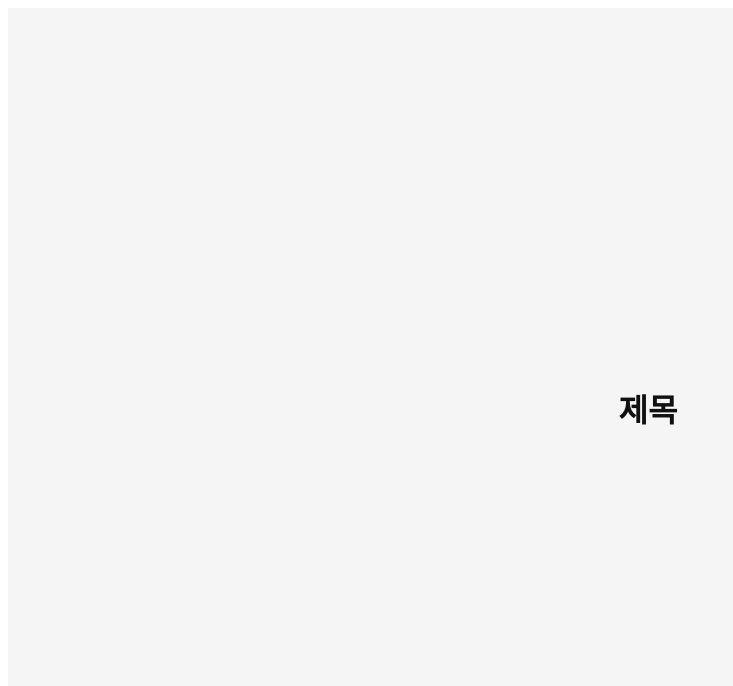
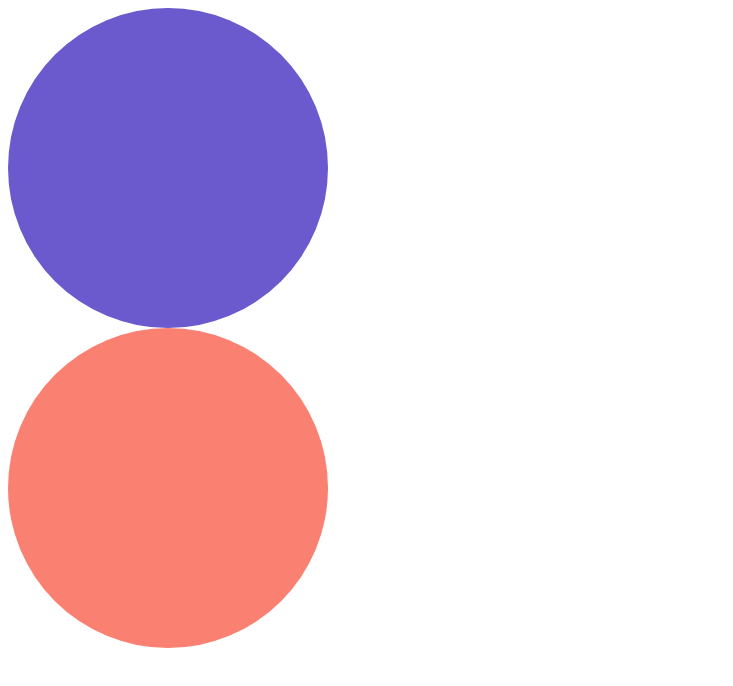
Before and after one commit to gahyeon-park/react-masterclass-typescript, a React (Create React App) app: page / in a window 1280 px wide. Shown: the top 686 px of the page, without its empty margins (0-733 px from the left). Built offline with nearby package versions, Linux system fonts and the light colour scheme.

Commit message:
#3.1 DefinitelyTyped

```diff
--- a/src/App.tsx
+++ b/src/App.tsx
@@ -1,23 +1,12 @@
-import styled from 'styled-components';
+import Circle from './Circle';
 
-const Title = styled.h1`
-  color: ${props => props.theme.textColor};
-`
-
-const Wrapper = styled.div`
-  display: flex;
-  width: 100vw;
-  height: 100vh;
-  justify-content: center;
-  align-items: center;
-  background-color: ${props => props.theme.backgroundColor};
-`;
 
 function App() {
   return (
-    <Wrapper>
-      <Title>제목</Title>
-    </Wrapper>
+    <div>
+      <Circle bgColor="slateblue" />
+      <Circle bgColor="salmon" />
+    </div>
   )
 }
 
--- /dev/null
+++ b/src/Circle.tsx
@@ -0,0 +1,36 @@
+import styled from 'styled-components';
+
+interface ContainerProps {
+  bgColor: string;
+}
+
+// styled component에 props type 전달
+const Container = styled.div<ContainerProps>`
+  width: 20rem;
+  height: 20rem;
+  border-radius: 10rem;
+  background-color: ${props => props.bgColor};
+`;
+
+interface CircleProps {
+  bgColor: string;
+}
+
+// 일반 component에 props type 전달
+function Circle({ bgColor } : CircleProps) {
+  return (
+    <Container bgColor={bgColor} />
+  )
+}
+
+export default Circle;
+
+// interface PlayerShape {
+//   name: string;
+//   age: number;
+// }
+
+// const sayHello = (playerObj : PlayerShape) => `Hello ${playerObj.name} you are ${playerObj.age} years old.`;
+
+// sayHello({ name: 'gh', age: 36 });
+// sayHello({ name: 'hi', age: 12, hello: 1})
--- a/src/index.tsx
+++ b/src/index.tsx
@@ -1,17 +1,7 @@
 import React from 'react';
 import ReactDOM from 'react-dom/client';
-import { ThemeProvider } from 'styled-components';
 import App from './App';
 
-// const darkTheme = {
-//   textColor: "whitesmoke",
-//   backgroundColor: "#111"
-// }
-
-const lightTheme = {
-  backgroundColor: "whitesmoke",
-  textColor: "#111"
-}
 
 const root = ReactDOM.createRoot(
   document.getElementById("root") as HTMLElement
@@ -19,8 +9,6 @@
 
 root.render(
   <React.StrictMode>
-    <ThemeProvider theme={lightTheme}>
-      <App />
-    </ThemeProvider>
+    <App />
   </React.StrictMode>
 );
```
